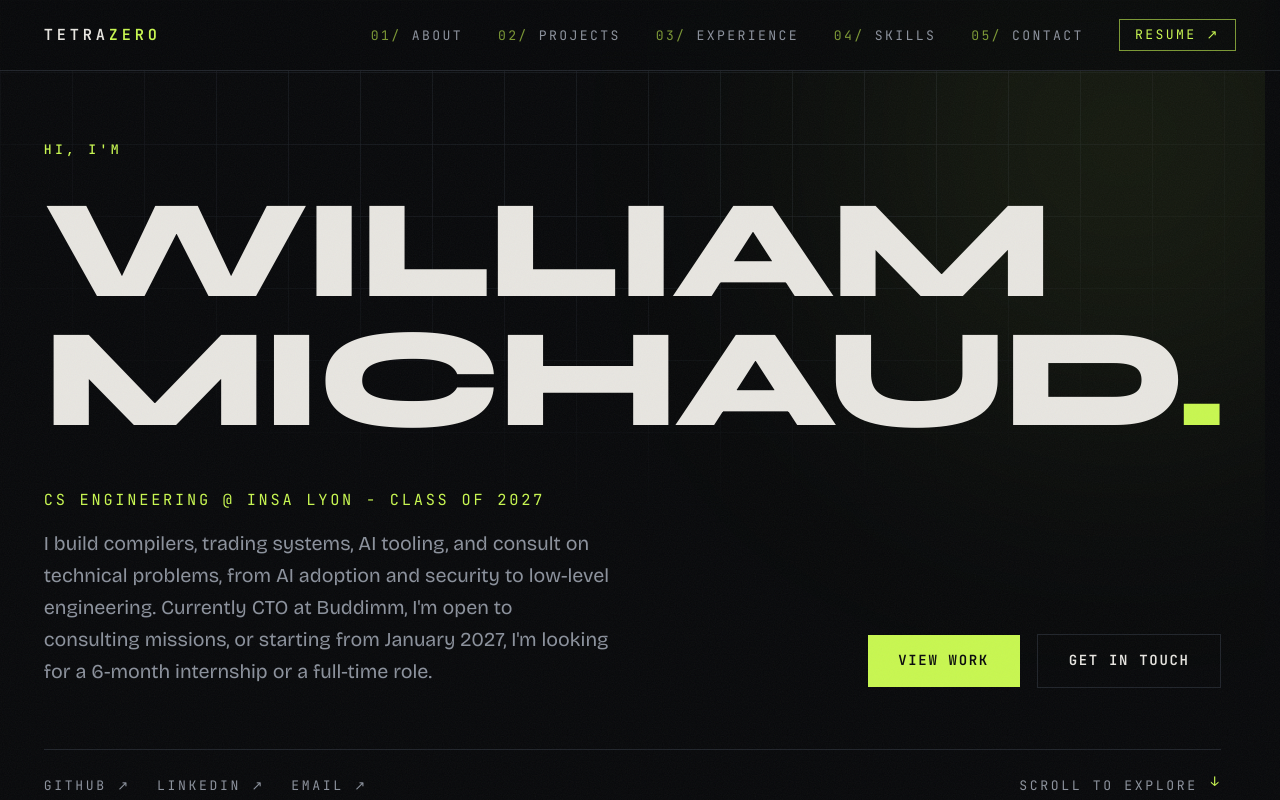
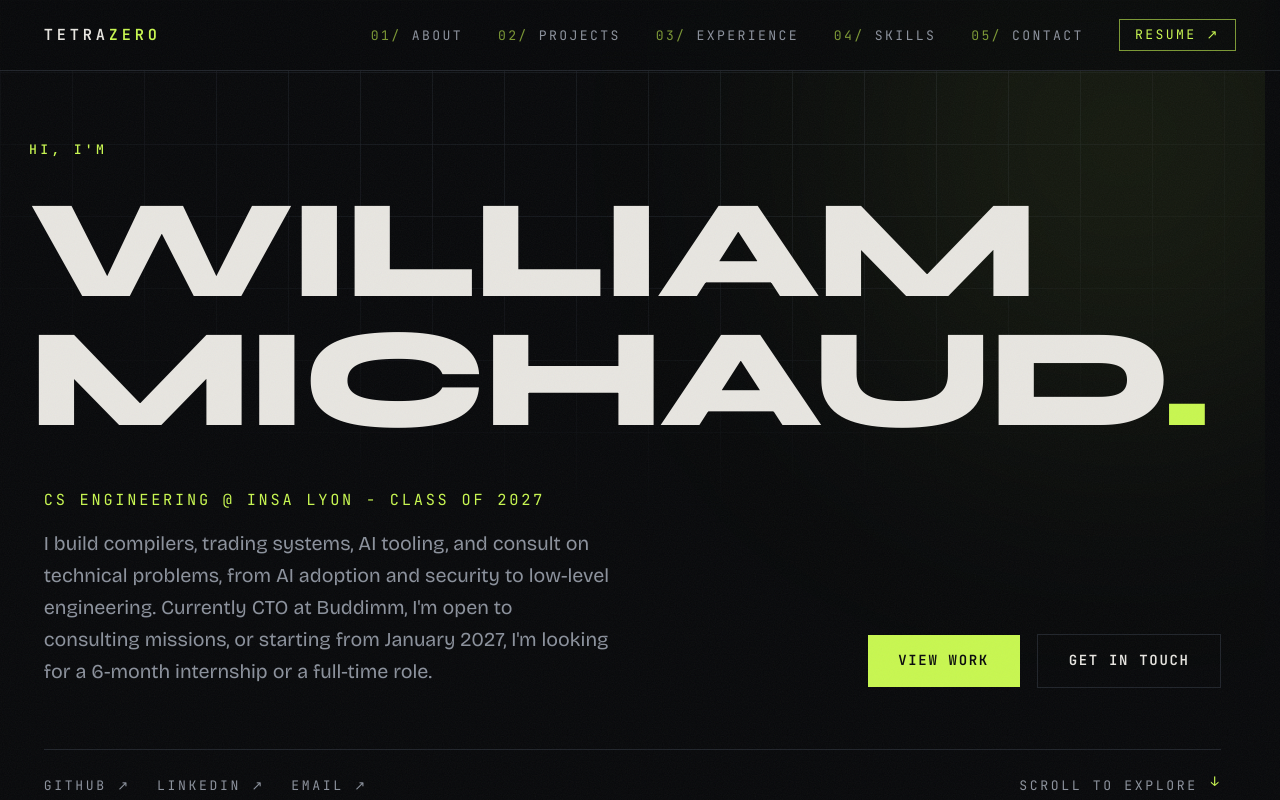
Before and after one commit to WiredMind2/fable-tetrazero, an Astro site: page / in a window 1280 px wide. Shown: the top 800 px of the page. Built offline with nearby package versions, Linux system fonts and the light colour scheme; Astro itself is replaced by a stand-in of ours.

Commit message:
deploy: update site (2026-06-30 22:25)

```diff
--- a/package.json
+++ b/package.json
@@ -9,7 +9,8 @@
     "dev": "astro dev",
     "build": "astro build",
     "preview": "astro preview",
-    "astro": "astro"
+    "astro": "astro",
+    "deploy": "powershell -NoProfile -ExecutionPolicy Bypass -File scripts/deploy.ps1"
   },
   "dependencies": {
     "@tailwindcss/vite": "^4.3.0",
--- a/src/components/Hero.astro
+++ b/src/components/Hero.astro
@@ -17,20 +17,24 @@ const socials = [
 	</div>
 
 	<Container class="relative pt-32 pb-16 md:pb-20">
+		<div class="flex flex-col items-start lg:items-center">
+			<div class="w-fit">
 			<p data-hero-fade class="kicker mb-6">Hi, I'm</p>
 
 			<h1
 				class="font-display text-[clamp(2.75rem,11vw,9.5rem)] leading-[0.92] font-extrabold tracking-[-0.03em] uppercase"
 			>
-			<span data-hero-line class="-mb-[0.08em] block overflow-hidden pb-[0.08em] pr-[0.06em]">
+				<span data-hero-line class="-mb-[0.08em] block overflow-hidden pb-[0.08em] pr-[0.2em]">
 					<span class="hero-line-inner block">William</span>
 				</span>
-			<span data-hero-line class="-mb-[0.08em] block overflow-hidden pb-[0.08em] pr-[0.06em]">
+				<span data-hero-line class="-mb-[0.08em] block overflow-hidden pb-[0.08em] pr-[0.2em]">
 					<span class="hero-line-inner block">
 						Michaud<span class="text-acid">.</span>
 					</span>
 				</span>
 			</h1>
+			</div>
+		</div>
 
 		<div class="mt-10 grid gap-10 md:grid-cols-12 md:items-end">
 			<div data-hero-fade class="md:col-span-6">
--- a/src/styles/global.css
+++ b/src/styles/global.css
@@ -173,6 +173,11 @@ video {
 	transform: translateY(-2px);
 }
 
+/* Hero line-reveal masks: expand clip so glyph/period ink isn't cropped */
+[data-hero-line] {
+	overflow-clip-margin: 0.2em;
+}
+
 /* Reveal-on-scroll initial state (GSAP animates in; visible fallback without JS) */
 @media (scripting: enabled) and (prefers-reduced-motion: no-preference) {
 	[data-reveal] {
```
Also changed, not shown: .cursor/commands/deploy.md (added), README.md, 2 other files. Lines whose indentation alone changed are shown as unchanged.
